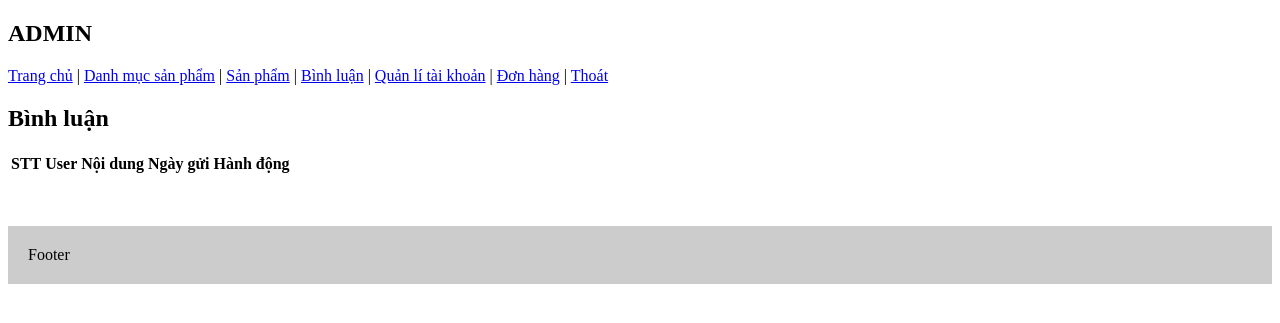
After one commit to Deus114/CellPhone_Shop, a PHP site: template Admin/View/quanlybl.php in a window 1280 px wide. The commit adds this page. Shown: the top 323 px of the page. Run offline with PHP 8.4, Linux system fonts and the light colour scheme; the template is opened without the code that fills it, so the values that code supplies are empty.

Commit message:
Quanly binhluan

```diff
--- a/Admin/View/header.php
+++ b/Admin/View/header.php
@@ -13,6 +13,7 @@
             <a href="index.php">Trang chủ</a> |
             <a href="index.php?act=danhmucsanpham">Danh mục sản phẩm</a> |
             <a href="index.php?act=product">Sản phẩm</a> |
+            <a href="index.php?act=binhluan">Bình luận</a> |
             <a href="index.php?act=quanlitaikhoan">Quản lí tài khoản</a> |
             <a href="index.php?act=donhang">Đơn hàng</a> |
             <a href="index.php?act=thoat">Thoát</a>
--- /dev/null
+++ b/Admin/View/quanlybl.php
@@ -0,0 +1,32 @@
+<div class="danhmucsanpham">
+    <h2>Bình luận</h2>
+    <!-- Bảng danh mục các sản phẩm -->
+    <table>
+        <tr>
+            <th>STT</th>
+            <th>User</th>
+            <th>Nội dung</th>
+            <th>Ngày gửi</th>
+            <th>Hành động</th>
+        </tr>
+        <?php
+            // Nếu danh muc sản phẩm không rỗng thì hiển thị toàn bộ
+            if(isset($kq) && (count($kq))>0){
+                // Đếm số thứ tự
+                $stt=1;
+                foreach($kq as $item){
+                    echo '
+                    <tr>
+                        <td>'.$stt.'</td>
+                        <td>'.$item['user'].'</td>
+                        <td>'.$item['noidung'].'</td>
+                        <td>'.$item['date'].'</td>
+                        <td><a href="index.php?act=deletebl&id='.$item['id'].'">Xóa</a></td>
+                    </tr>
+                    ';
+                    $stt++;
+                }
+            }
+        ?>
+    </table>
+</div>
--- a/Admin/index.php
+++ b/Admin/index.php
@@ -4,6 +4,7 @@
     include "../Model/connectdb.php";
     include "../Model/danhmuc.php";
     include "../Model/product.php";
+    include "../Model/binhluan.php";
 
     include "Controller/controller.php"
 ?>
```
Also changed, not shown: Admin/Controller/controller.php (+13 -0 lines), Model/binhluan.php (+17 -0 lines).
